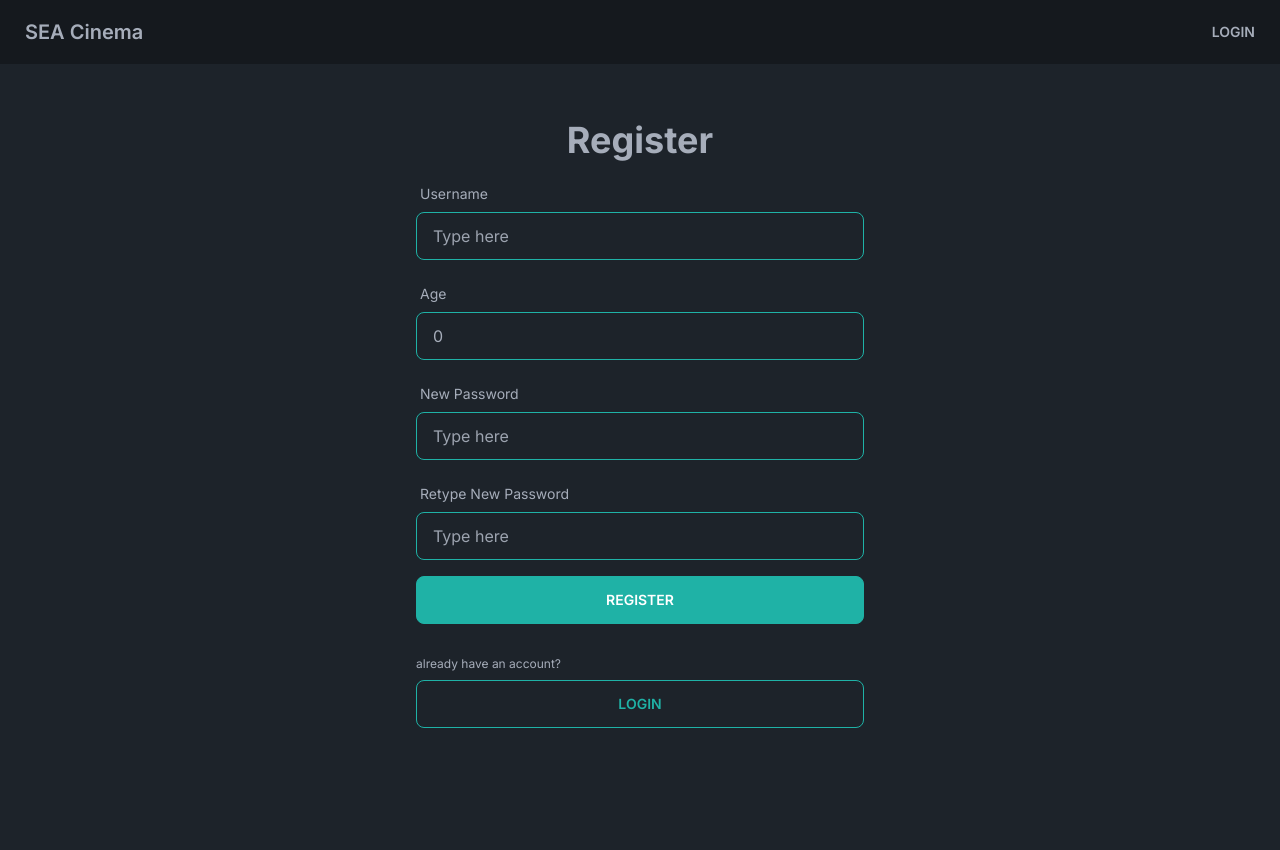
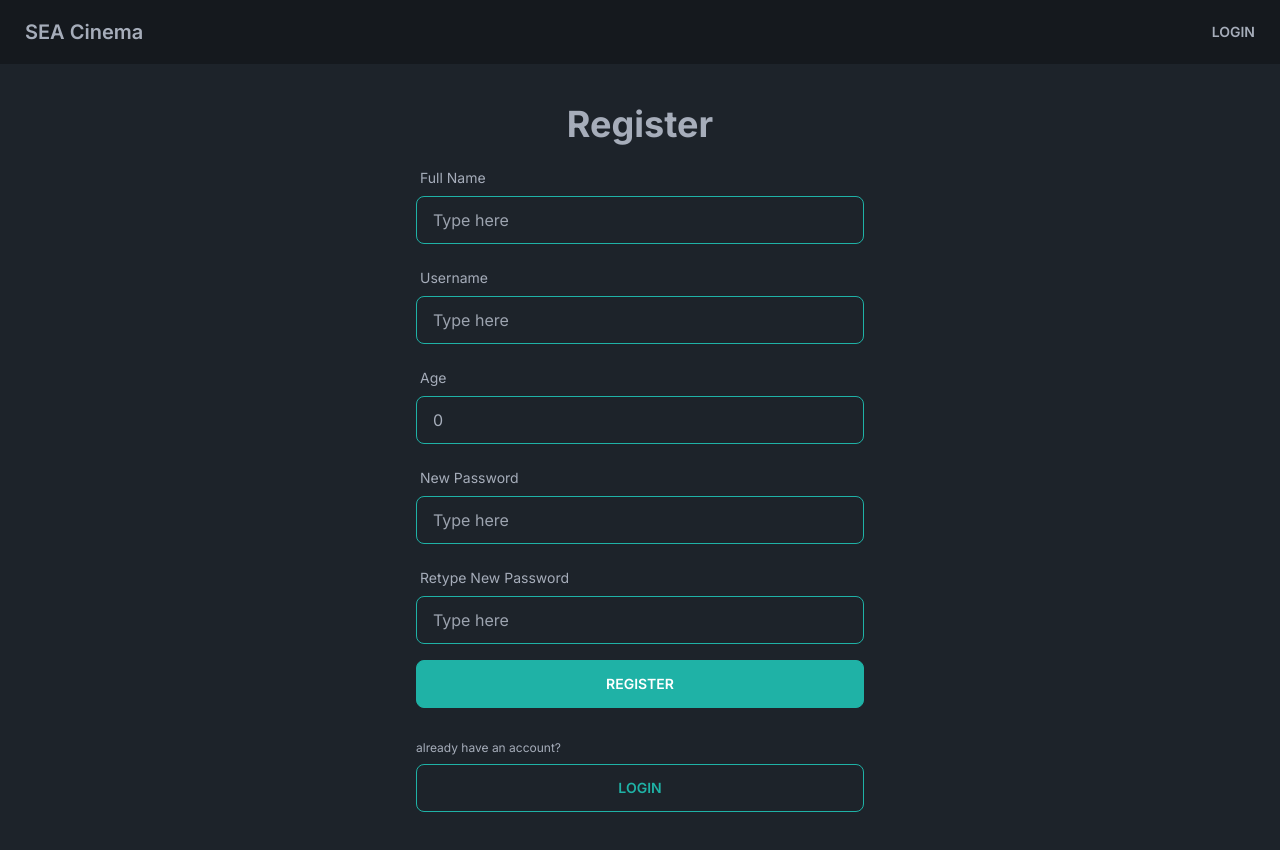
Before and after one commit to farhan15r/sea-cinema, a Next.js app: page /register in a window 1280 px wide. Before the commit the page ends 800 px from the top, so only its background shows below. Built offline with nearby package versions, Linux system fonts and the light colour scheme.

Commit message:
add Full Name

```diff
--- a/src/app/api/users/route.js
+++ b/src/app/api/users/route.js
@@ -3,13 +3,13 @@ import UsersService from "@/lib/service/mongo/UsersService";
 
 export async function POST(request) {
   const req = await request.json();
-  const { username, age, password } = req;
+  const { fullName, username, age, password } = req;
 
   const usersService = new UsersService();
 
   try {
     await usersService.checkUsernameAvailable(username);
-    await usersService.addUser({ username, age, password });
+    await usersService.addUser({ fullName, username, age, password });
 
     return NextResponse.json({ message: "Register successfully" }, { status: 201 });
   } catch (error) {
--- a/src/app/register/page.js
+++ b/src/app/register/page.js
@@ -7,6 +7,7 @@ import { useEffect, useState } from "react";
 
 export default function Home() {
   const [render, setRender] = useState(false);
+  const [fullName, setFullName] = useState("");
   const [username, setUsername] = useState("");
   const [age, setAge] = useState(0);
   const [password, setPassword] = useState("");
@@ -22,6 +23,10 @@ export default function Home() {
     }
     setRender(true);
   }, []);
+
+  const handleFullNameChange = (e) => {
+    setFullName(e.target.value);
+  };
 
   const handleUsernameChange = (e) => {
     setUsername(e.target.value);
@@ -45,13 +50,14 @@ export default function Home() {
     setSuccess("");
 
     const data = {
+      fullName,
       username,
       age: Number(age),
       password,
       retypePassword,
     };
 
-    if(validateData(data)){
+    if (validateData(data)) {
       try {
         const res = await axios.post("/api/users", data);
         console.log("res", res);
@@ -69,7 +75,13 @@ export default function Home() {
   }
 
   const validateData = ({ username, age, password, retypePassword }) => {
-    if (username === "" || age === 0 || password === "" || retypePassword === "") {
+    if (
+      fullName === "" ||
+      username === "" ||
+      age === 0 ||
+      password === "" ||
+      retypePassword === ""
+    ) {
       setError("Please fill all the fields");
       return false;
     }
@@ -139,10 +151,23 @@ export default function Home() {
               )}
               <div>
                 <label className="label">
+                  <span className="label-text">Full Name</span>
+                </label>
+                <input
+                  type="text"
+                  placeholder="Type here"
+                  className="input input-bordered input-accent w-full"
+                  value={fullName}
+                  onChange={handleFullNameChange}
+                />
+              </div>
+              <div>
+                <label className="label">
                   <span className="label-text">Username</span>
                 </label>
                 <input
                   type="text"
+                  name="username"
                   placeholder="Type here"
                   className="input input-bordered input-accent w-full"
                   value={username}
--- a/src/components/BalanceModal.js
+++ b/src/components/BalanceModal.js
@@ -123,6 +123,7 @@ function BalanceModal({ isOpen, onClose, onHistoryClick }) {
                   type="number"
                   defaultValue="10000"
                   min={10000}
+                  max={currentBalance < 500000 ? currentBalance : 500000}
                   className="input input-bordered"
                 />
               </div>
```
Also changed, not shown: src/lib/service/mongo/UsersService.js. Lines whose indentation alone changed are shown as unchanged.
